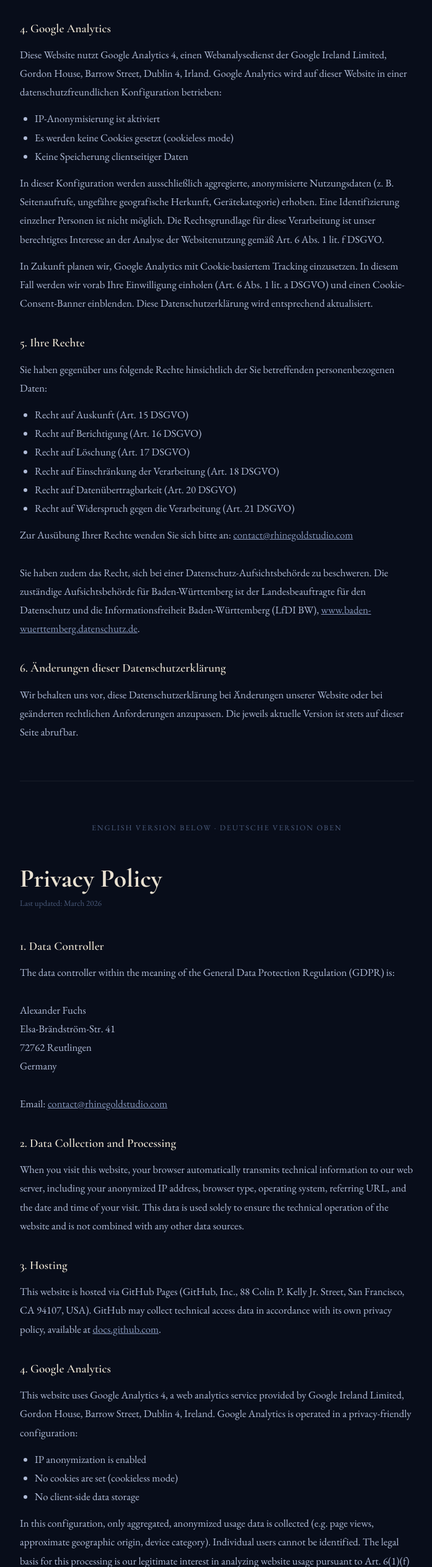
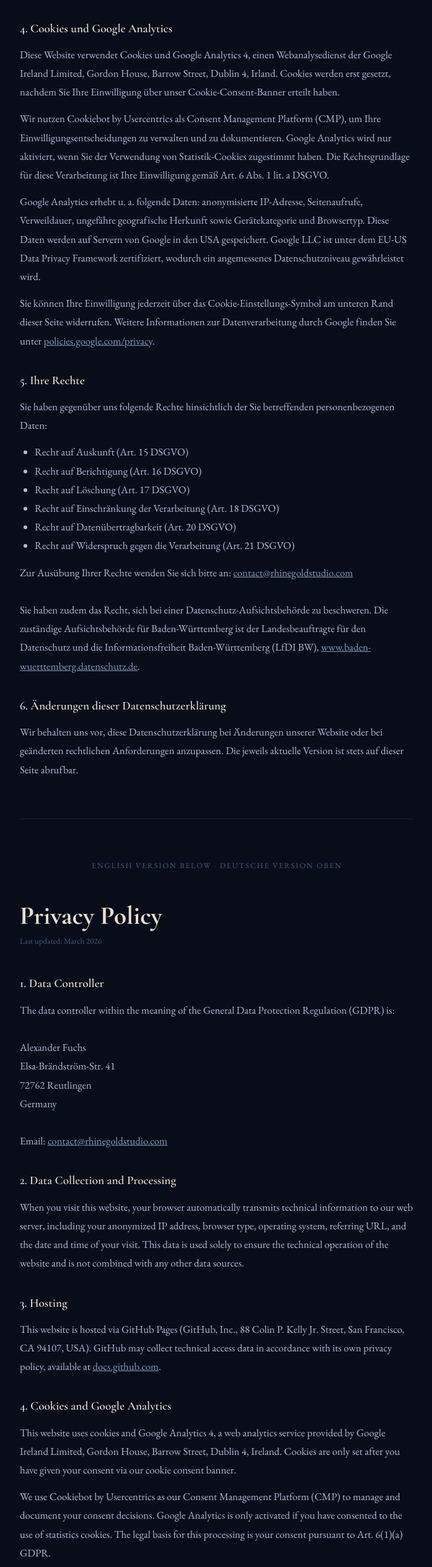
Before and after one commit to rhinegoldstudio/rhinegoldstudio.github.io, a plain HTML site: page privacy.html in a window 1280 px wide. Shown: the part 912-3441 px from the top of the page at 62% size, without its empty margins (290-987 px from the left). Drawn offline with nearby package versions, Linux system fonts and the light colour scheme.

Commit message:
Add files via upload

```diff
--- a/privacy.html
+++ b/privacy.html
@@ -142,28 +142,29 @@
     <a href="https://docs.github.com/en/site-policy/privacy-policies/github-general-privacy-statement" target="_blank" rel="noopener">docs.github.com</a>.
   </p>
 
-  <h2>4. Google Analytics</h2>
+  <h2>4. Cookies und Google Analytics</h2>
   <p>
-    Diese Website nutzt Google Analytics 4, einen Webanalysedienst der Google Ireland Limited,
-    Gordon House, Barrow Street, Dublin 4, Irland. Google Analytics wird auf dieser Website in
-    einer datenschutzfreundlichen Konfiguration betrieben:
-  </p>
-  <ul>
-    <li>IP-Anonymisierung ist aktiviert</li>
-    <li>Es werden keine Cookies gesetzt (cookieless mode)</li>
-    <li>Keine Speicherung clientseitiger Daten</li>
-  </ul>
-  <p>
-    In dieser Konfiguration werden ausschließlich aggregierte, anonymisierte Nutzungsdaten
-    (z. B. Seitenaufrufe, ungefähre geografische Herkunft, Gerätekategorie) erhoben.
-    Eine Identifizierung einzelner Personen ist nicht möglich. Die Rechtsgrundlage für diese
-    Verarbeitung ist unser berechtigtes Interesse an der Analyse der Websitenutzung gemäß
-    Art. 6 Abs. 1 lit. f DSGVO.
+    Diese Website verwendet Cookies und Google Analytics 4, einen Webanalysedienst der Google Ireland
+    Limited, Gordon House, Barrow Street, Dublin 4, Irland. Cookies werden erst gesetzt, nachdem Sie
+    Ihre Einwilligung über unser Cookie-Consent-Banner erteilt haben.
   </p>
   <p>
-    In Zukunft planen wir, Google Analytics mit Cookie-basiertem Tracking einzusetzen. In diesem Fall
-    werden wir vorab Ihre Einwilligung einholen (Art. 6 Abs. 1 lit. a DSGVO) und einen
-    Cookie-Consent-Banner einblenden. Diese Datenschutzerklärung wird entsprechend aktualisiert.
+    Wir nutzen Cookiebot by Usercentrics als Consent Management Platform (CMP), um Ihre
+    Einwilligungsentscheidungen zu verwalten und zu dokumentieren. Google Analytics wird nur aktiviert,
+    wenn Sie der Verwendung von Statistik-Cookies zugestimmt haben. Die Rechtsgrundlage für diese
+    Verarbeitung ist Ihre Einwilligung gemäß Art. 6 Abs. 1 lit. a DSGVO.
+  </p>
+  <p>
+    Google Analytics erhebt u. a. folgende Daten: anonymisierte IP-Adresse, Seitenaufrufe,
+    Verweildauer, ungefähre geografische Herkunft sowie Gerätekategorie und Browsertyp.
+    Diese Daten werden auf Servern von Google in den USA gespeichert. Google LLC ist unter dem
+    EU-US Data Privacy Framework zertifiziert, wodurch ein angemessenes Datenschutzniveau
+    gewährleistet wird.
+  </p>
+  <p>
+    Sie können Ihre Einwilligung jederzeit über das Cookie-Einstellungs-Symbol am unteren Rand
+    dieser Seite widerrufen. Weitere Informationen zur Datenverarbeitung durch Google finden Sie
+    unter <a href="https://policies.google.com/privacy" target="_blank" rel="noopener">policies.google.com/privacy</a>.
   </p>
 
   <h2>5. Ihre Rechte</h2>
@@ -225,27 +226,28 @@
     <a href="https://docs.github.com/en/site-policy/privacy-policies/github-general-privacy-statement" target="_blank" rel="noopener">docs.github.com</a>.
   </p>
 
-  <h2>4. Google Analytics</h2>
+  <h2>4. Cookies and Google Analytics</h2>
   <p>
-    This website uses Google Analytics 4, a web analytics service provided by Google Ireland Limited,
-    Gordon House, Barrow Street, Dublin 4, Ireland. Google Analytics is operated in a privacy-friendly
-    configuration:
-  </p>
-  <ul>
-    <li>IP anonymization is enabled</li>
-    <li>No cookies are set (cookieless mode)</li>
-    <li>No client-side data storage</li>
-  </ul>
-  <p>
-    In this configuration, only aggregated, anonymized usage data is collected (e.g. page views,
-    approximate geographic origin, device category). Individual users cannot be identified.
-    The legal basis for this processing is our legitimate interest in analyzing website usage
-    pursuant to Art. 6(1)(f) GDPR.
+    This website uses cookies and Google Analytics 4, a web analytics service provided by Google
+    Ireland Limited, Gordon House, Barrow Street, Dublin 4, Ireland. Cookies are only set after
+    you have given your consent via our cookie consent banner.
   </p>
   <p>
-    In the future, we plan to implement cookie-based Google Analytics tracking. In that case, we will
-    obtain your prior consent (Art. 6(1)(a) GDPR) and display a cookie consent banner. This privacy
-    policy will be updated accordingly.
+    We use Cookiebot by Usercentrics as our Consent Management Platform (CMP) to manage and document
+    your consent decisions. Google Analytics is only activated if you have consented to the use of
+    statistics cookies. The legal basis for this processing is your consent pursuant to Art. 6(1)(a)
+    GDPR.
+  </p>
+  <p>
+    Google Analytics collects data including: anonymized IP address, page views, session duration,
+    approximate geographic origin, device category and browser type. This data is stored on Google's
+    servers in the United States. Google LLC is certified under the EU-US Data Privacy Framework,
+    ensuring an adequate level of data protection.
+  </p>
+  <p>
+    You can withdraw your consent at any time by clicking the cookie settings icon at the bottom of
+    this page. For more information on Google's data processing, visit
+    <a href="https://policies.google.com/privacy" target="_blank" rel="noopener">policies.google.com/privacy</a>.
   </p>
 
   <h2>5. Your Rights</h2>
```
Also changed, not shown: index.html (+15 -10 lines).
